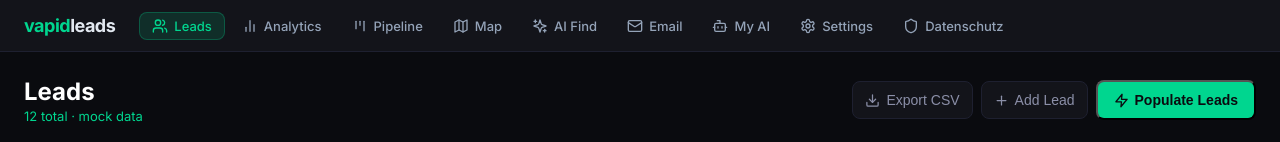
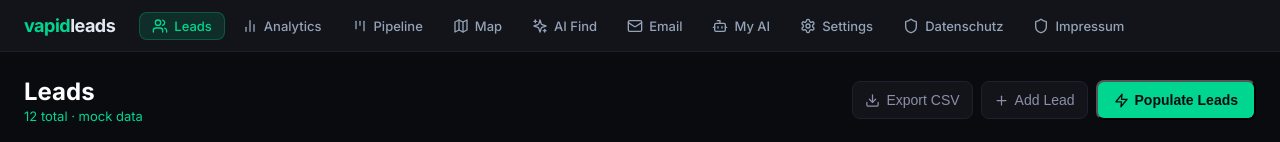
Before and after one commit to Rintu-chowdory/vapid-leads, a React (Vite) app: page /#/leads in a window 1280 px wide. Shown: the top 142 px of the page. Built offline with nearby package versions, Linux system fonts and the light colour scheme; no server answers; the database is empty.

Commit message:
Add Impressum link to navigation

```diff
--- a/src/components/Layout.jsx
+++ b/src/components/Layout.jsx
@@ -11,6 +11,7 @@ const nav = [
   { to: '/my-ai',     label: 'My AI',     icon: <Bot size={16} /> },
   { to: '/settings',  label: 'Settings',  icon: <Settings size={16} /> },
   { to: '/datenschutz', label: 'Datenschutz', icon: <Shield size={16} /> },
+  { to: '/impressum', label: 'Impressum', icon: <Shield size={16} /> },
 ]
 
 export default function Layout({ children }) {
```
